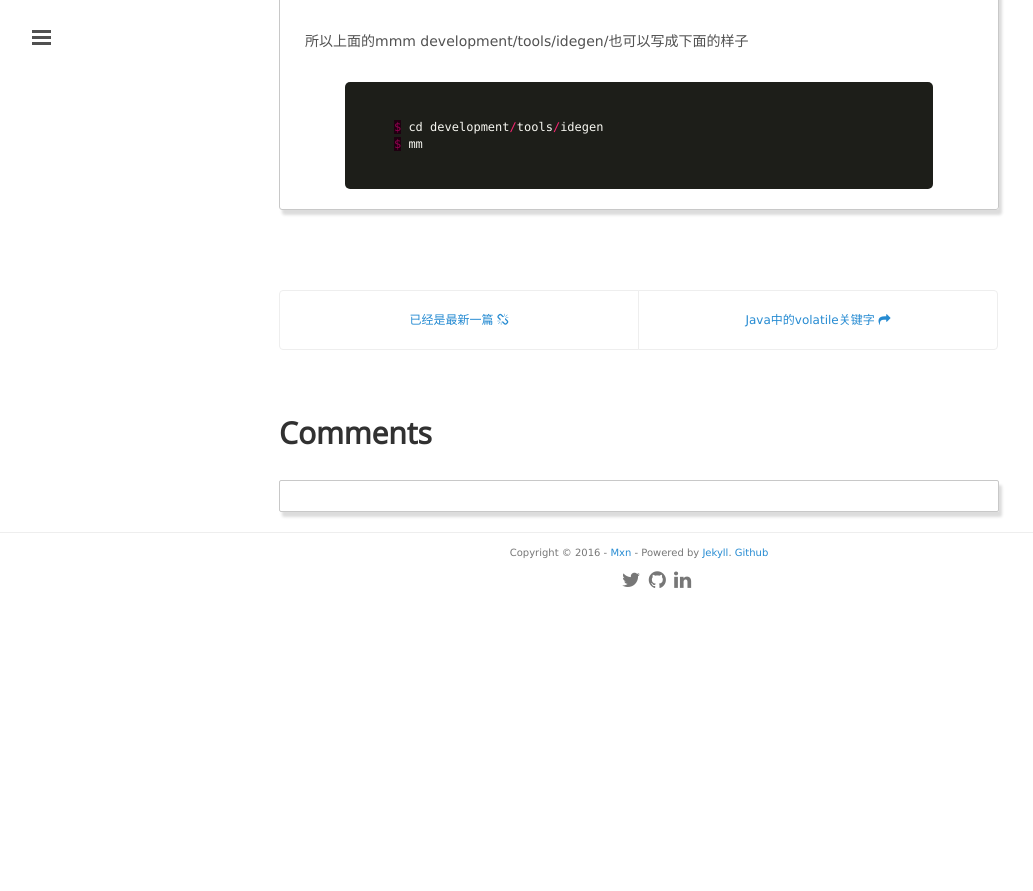
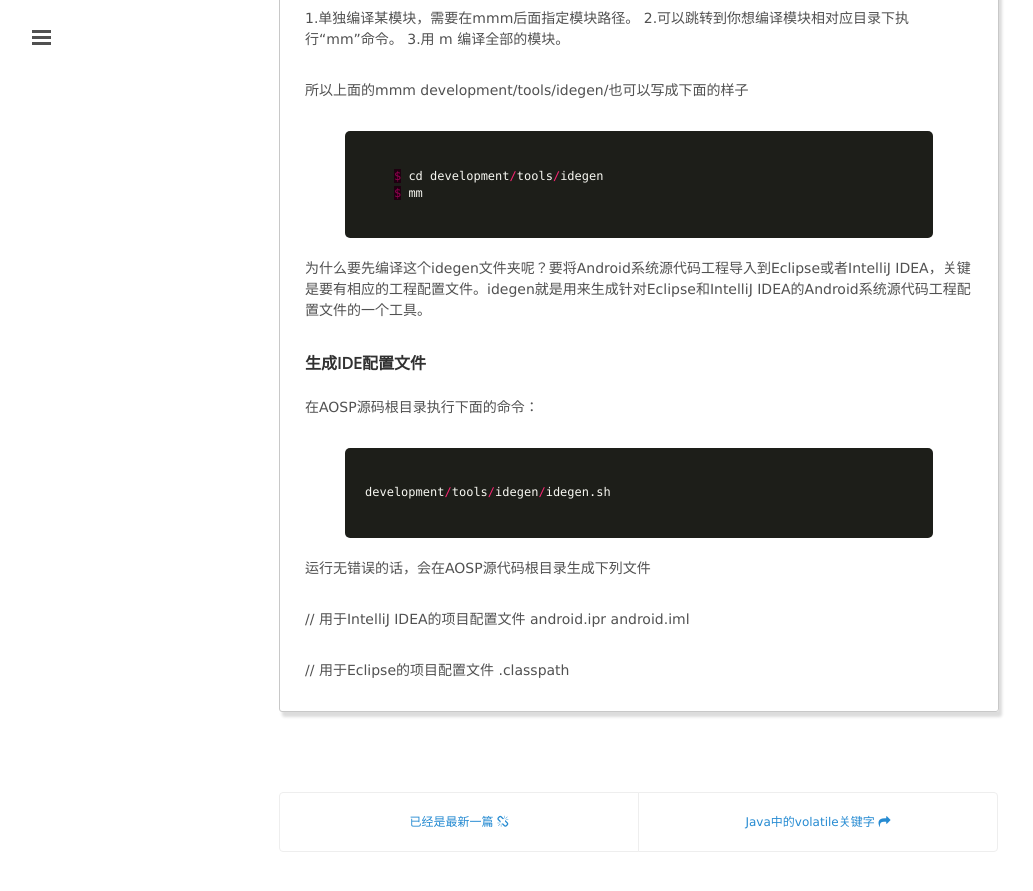
Before and after one commit to mxn21/mxn21.github.io, a Jekyll site: the page built from _posts/2016-4-15-下载编译android源码笔记.md, in a window 1280 px wide and 900 px high, scrolled down 2489 px. Shown: the top 891 px of the window, without its empty margins (1-1034 px from the left). Built offline with Jekyll 4.4.1, drawn with Linux system fonts in a browser that asks for light colours; Markdown is read by kramdown in place of the engine named in the settings; comment, search, counter and statistics services are not loaded; before the commit the page ends 3094 px from its top, so only the background shows below that.

Commit message:
23432423

```diff
--- a/_posts/2016-4-15-下载编译android源码笔记.md
+++ b/_posts/2016-4-15-下载编译android源码笔记.md
@@ -61,6 +61,8 @@
 
 ### 编译源码
 
+#### 编译生成idegen.jar
+
 进入Android 源码根目录，执行
 
     {% highlight c %}
@@ -87,3 +89,23 @@
     $ cd development/tools/idegen
     $ mm
     {% endhighlight %}
+
+为什么要先编译这个idegen文件夹呢？要将Android系统源代码工程导入到Eclipse或者IntelliJ
+IDEA，关键是要有相应的工程配置文件。idegen就是用来生成针对Eclipse和IntelliJ IDEA的Android系统源代码工程配置文件的一个工具。
+
+#### 生成IDE配置文件
+
+在AOSP源码根目录执行下面的命令：
+
+    {% highlight c %}
+development/tools/idegen/idegen.sh
+    {% endhighlight %}
+
+运行无错误的话，会在AOSP源代码根目录生成下列文件
+
+// 用于IntelliJ IDEA的项目配置文件
+android.ipr
+android.iml
+
+// 用于Eclipse的项目配置文件
+.classpath
```
